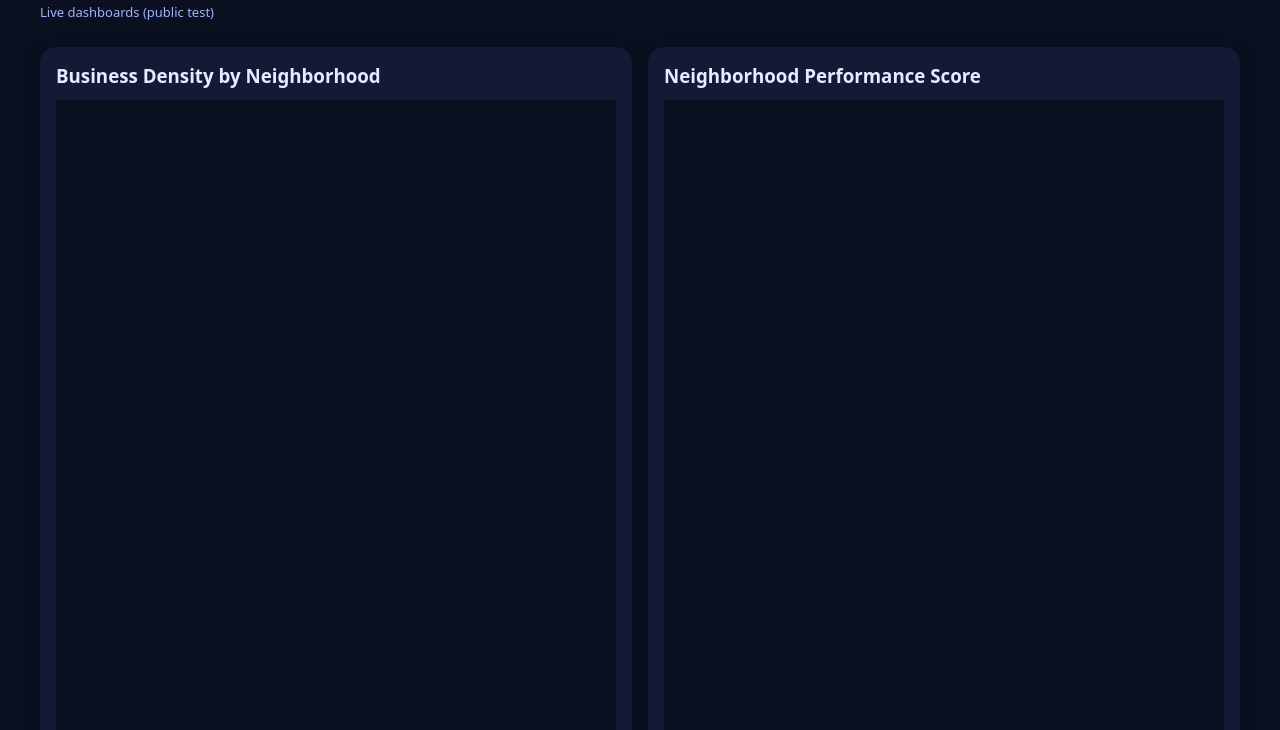
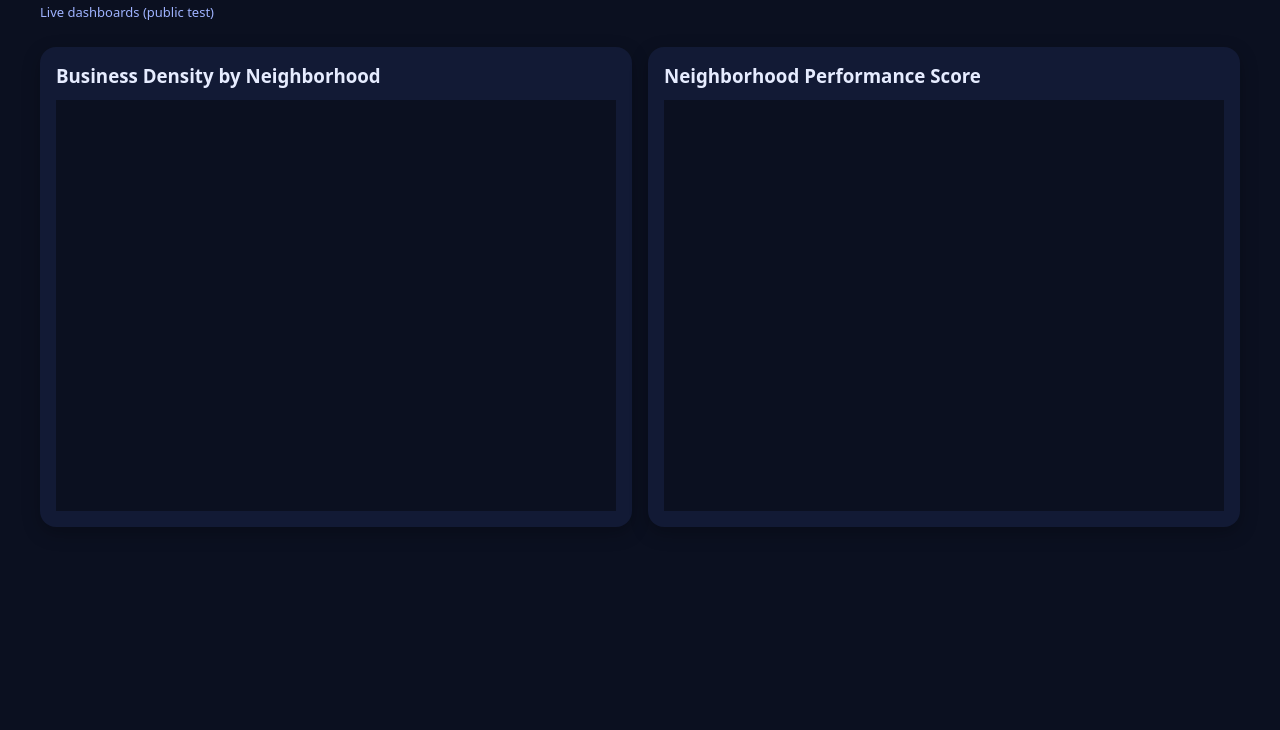
Before and after one commit to canokten/competitor-report-public, a plain HTML site: page index.html in a window 1280 px wide. Shown: the part 70-800 px from the top of the page. Drawn offline with Linux system fonts and the light colour scheme.

Commit message:
Update index.html again fractional height fix

```diff
--- a/index.html
+++ b/index.html
@@ -24,7 +24,7 @@
       display:grid;
       gap:16px;
       grid-template-columns: repeat(2, minmax(0, 1fr)); /* two columns */
-      grid-auto-rows: 1px; /* items span measured pixels */
+      grid-auto-rows: 1px; /* each "row unit" is 1px; cards span N px */
       align-items: stretch;
     }
     @media (max-width: 979px){
@@ -50,81 +50,57 @@
   </div>
 
   <script type="module">
-    // 1) Token endpoint
     const TOKEN_ENDPOINT = 'https://dbx-token-service.vercel.app/api/databricks-token';
-
-    // 2) Load config
     const cfg = await (await fetch('./config.json', { cache: 'no-store' })).json();
 
-    // 3) Header + KPIs
-    title.textContent = cfg.meta.title;
-    subtitle.textContent = cfg.meta.subtitle;
-
+    // Header + KPIs
+    document.getElementById('title').textContent = cfg.meta.title;
+    document.getElementById('subtitle').textContent = cfg.meta.subtitle;
     for (const k of (cfg.kpis || [])) {
-      const div = document.createElement('div');
-      div.className = 'kpi';
-      div.innerHTML = `<h4>${k.label}</h4><div class="stat">${k.value}</div><div class="small">${k.note||''}</div>`;
-      kpis.appendChild(div);
+      const el = document.createElement('div');
+      el.className = 'kpi';
+      el.innerHTML = `<h4>${k.label}</h4><div class="stat">${k.value}</div><div class="small">${k.note||''}</div>`;
+      document.getElementById('kpis').appendChild(el);
     }
 
-    // 4) Build cards (width via integer spanCols; height via heightFactor or integer rows)
     const grid = document.getElementById('dash-grid');
 
+    // Parse X (the base unit in px)
     const cssUnitRaw = getComputedStyle(document.documentElement).getPropertyValue('--unit').trim();
-    const unitPx = Number(cssUnitRaw.replace('px','').trim()) || 560;
+    const unitPx = Number((cssUnitRaw || '560px').replace('px','').trim()) || 560;
 
     const toInt = (v, def=1) => {
       const n = Number(v);
       return Number.isFinite(n) && n >= 1 ? Math.floor(n) : def;
     };
-    const toNum = (v) => {
+    const toNum = (v, def=1) => {
       const n = Number(v);
-      return Number.isFinite(n) ? n : undefined;
+      return Number.isFinite(n) && n > 0 ? n : def;
     };
 
-    // Resize helper: measure and set grid-row-end to span measured pixels
-    const resizeCard = (card) => {
-      const px = Math.max(1, Math.ceil(card.getBoundingClientRect().height));
-      card.style.gridRowEnd = `span ${px}`;
-    };
-
-    const ro = new ResizeObserver(entries => {
-      for (const e of entries) resizeCard(e.target);
-    });
-
+    // Build cards — width via spanCols, height via heightFactor * X
     const cards = [];
     for (const d of cfg.dashboards) {
       const spanCols = toInt(d.spanCols, 1);
-
-      const sr = toNum(d.spanRows);
-      const heightFactor =
-        toNum(d.heightFactor) ??
-        ((sr !== undefined && !Number.isInteger(sr)) ? sr : undefined);
-
-      // Target content height for the inner frame
-      const targetHeightPx = heightFactor !== undefined
-        ? unitPx * heightFactor
-        : unitPx * toInt(d.spanRows, 1);
+      const factor   = toNum(d.heightFactor, 1);
+      const pixels   = Math.max(1, Math.round(unitPx * factor));
 
       const card = document.createElement('div');
       card.className = 'card';
       card.style.gridColumn = `span ${spanCols}`;
+      card.style.height = `${pixels}px`;
+      card.style.gridRowEnd = `span ${pixels}`;
 
       const containerId = `c_${d.id}`;
       card.innerHTML = `
         <h3 style="margin:0 0 12px">${d.title}</h3>
-        <div id="${containerId}" class="frame" style="height:${Math.round(targetHeightPx)}px"></div>
+        <div id="${containerId}" class="frame" style="height:100%"></div>
       `;
       grid.appendChild(card);
-
-      // Measure now and on future resizes
-      resizeCard(card);
-      ro.observe(card);
-
-      cards.push({ d, containerId, card });
+      cards.push({ d, containerId });
     }
 
-    // 5) Databricks embed
+    // Embed Databricks dashboards
     const { DatabricksDashboard } = await import(
       'https://cdn.jsdelivr.net/npm/@databricks/aibi-client@0.0.0-alpha.7/+esm'
     );
@@ -135,18 +111,11 @@
       if (cfg.viewer?.id)  u.searchParams.set('viewer', cfg.viewer.id);
       if (cfg.viewer?.val) u.searchParams.set('val', cfg.viewer.val);
 
-      let payload;
       try {
         const r = await fetch(u, { credentials: 'omit' });
-        payload = await r.json();
+        const payload = await r.json();
         if (!payload.token) throw new Error(payload.error || 'No token');
-      } catch (e) {
-        document.getElementById(containerId).innerHTML =
-          `<div class="small">Token error for "${d.title}": ${e.message || e}</div>`;
-        return;
-      }
 
-      try {
         const dash = new DatabricksDashboard({
           instanceUrl: payload.instanceUrl,
           workspaceId: payload.workspaceId,
@@ -157,20 +126,13 @@
         await dash.initialize();
       } catch (e) {
         document.getElementById(containerId).innerHTML =
-          `<div class="small">Render failed: ${d.title}. ${e.message || e}</div>`;
+          `<div class="small">Error loading "${d.title}": ${e.message || e}</div>`;
       }
     }
 
-    // Render sequentially and re-measure after each embed initializes
-    for (const { d, containerId, card } of cards) {
+    for (const { d, containerId } of cards) {
       await renderDashboard(d, containerId);
-      resizeCard(card);
     }
-
-    // Re-measure on window resize (fonts/width changes)
-    window.addEventListener('resize', () => {
-      for (const { card } of cards) resizeCard(card);
-    });
   </script>
 </body>
 </html>
```
